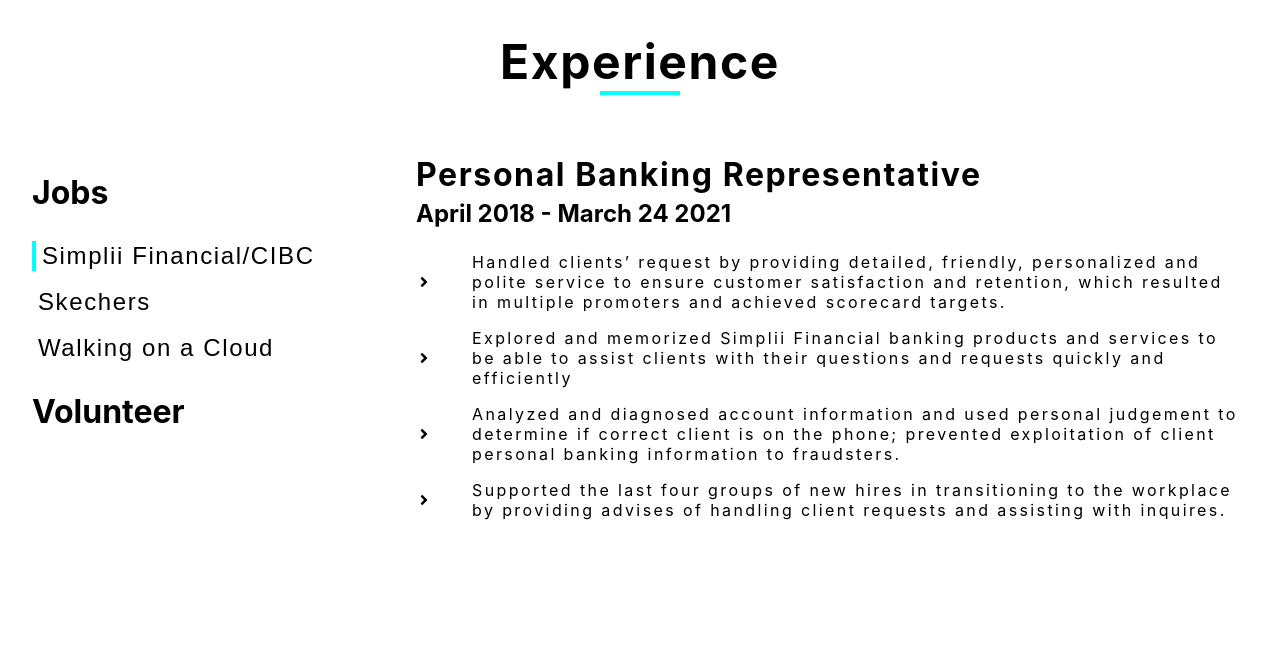
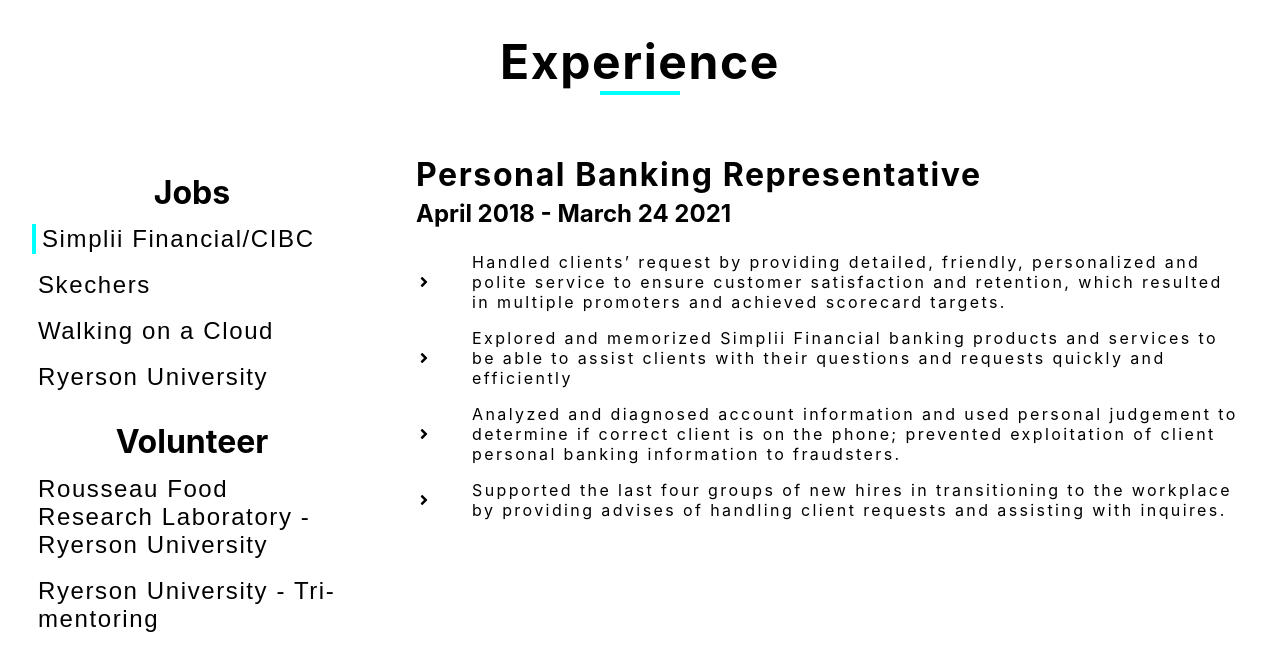
Before and after one commit to eugenehan94/React-Resume-Project, a React (Create React App) app: page / in a window 1280 px wide. Shown: the top 670 px of the page. Built offline with nearby package versions, Linux system fonts and the light colour scheme; data requests are answered from the project's data file.

Commit message:
added volunteer section

```diff
--- a/db.json
+++ b/db.json
@@ -34,6 +34,38 @@
       "Achieved weekly sale goals and maintained a monthly UPT average of 1.5 through suggestive selling, adding on accessories such as socks, creams and freshening spray"
     ],
     "date": "May 2015 - August 2016 "
+  },
+    {
+    "title": "Call Center Representative",
+    "company": "Ryerson University",
+    "description": ["Negotiated and convinced Ryerson alumni to donate money for Ryerson greatest need fund, raised more than $100 after 6 shifts",
+    "Handled negative and insulting comments while staying calm and polite"
+    ],
+    "date": "May 2014 – Jun 2014"
+  },
+    {
+    "title": "Research Assistance",
+    "company": "Rousseau Food Research Laboratory - Ryerson University",
+    "description": [
+      "Link: https://www.sciencedirect.com/science/article/pii/S0022030216305495",
+      "Increased the β-casein phosphopeptide yield by 32% compared to the accepted method through multiple experiments. This work is currently being published to scientific journals ",
+      "Analyzed any inconsistency an unexpected result to determine experimental errors. Allowing the experimental procedures to continue.",
+      "Presented and educated the Ryerson University science community about the β-casein phosphopeptide at multiple time-restricted presentations. Which improved my effective and efficient communication skills.",
+      "Worked in a group of 4 people with vast scientific knowledge. Suggested ideas that were discussed among each member of the group to acquire feedback. Many problems were solved together through this process. In addition, each members were updated to regarding to changes made to avoid future conflicts."
+
+    ],
+    "date": "April 2015 – June 2016"
+  },
+
+
+  {
+    "title": "Mentor",
+    "company": "Ryerson University - Tri-mentoring",
+    "description": ["Mentored two first-year Science student in transitioning into University by exchanging information and knowledge via email, person and texting",
+    "Attended monthly consultation to improve on soft skills in order to improve the mentor-mentee relationship",
+    "Attended networking events to improve in communicating with a general public and building relationships with professionals"
+    ],
+    "date": "Sep 2013 – Sep 2015"
   }
   ]
 
--- a/src/App.css
+++ b/src/App.css
@@ -22,6 +22,10 @@
 
   flex-wrap: wrap;
   margin: 0 2rem;
+}
+.button-heading {
+  margin-bottom: 0.3rem;
+  text-align: center;
 }
 .job-button {
   background: none;
--- a/src/App.js
+++ b/src/App.js
@@ -32,12 +32,14 @@ function App() {
     <div>
       <h1 className="title">Experience</h1>
       <div className="underline"></div>
+      <div>
         <div className="subContainer">
           <div className="button-container">
-          <h1>Jobs</h1>
+            <h1 className="button-heading">Jobs</h1>
             {jobList.map((job, id) => {
+              console.log(id);
               return (
-              <div>
+                <div key={id}>
                   <button
                     key={id}
                     className={`job-button ${arrayIndex === id && "active"}`}
@@ -45,19 +47,20 @@ function App() {
                   >
                     {job.company}
                   </button>
+                  {id === 3 ? (
+                    <h1 className="button-heading">Volunteer</h1>
+                  ) : null}
                 </div>
               );
             })}
-
-          <h1>Volunteer</h1>
           </div>
 
           <div className="job-container">
             <h1>{jobList[arrayIndex].title}</h1>
             <h2>{jobList[arrayIndex].date}</h2>
-          {jobList[arrayIndex].description.map((points) => {
+            {jobList[arrayIndex].description.map((points, id) => {
               return (
-              <div className="job-description">
+                <div className="job-description" key={id}>
                   <FaAngleRight />
                   <p>{points}</p>
                 </div>
@@ -66,6 +69,7 @@ function App() {
           </div>
         </div>
       </div>
+    </div>
   );
 }
 
```
Lines whose indentation alone changed are shown as unchanged.
